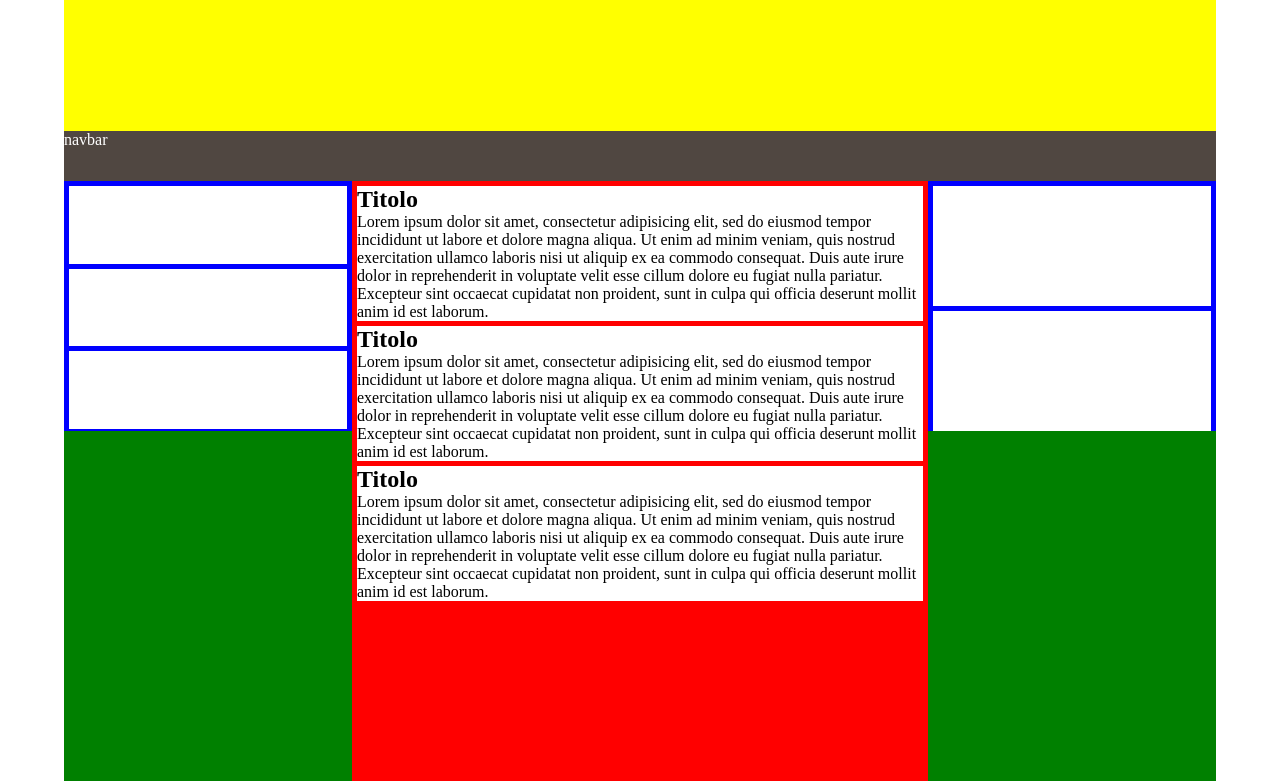
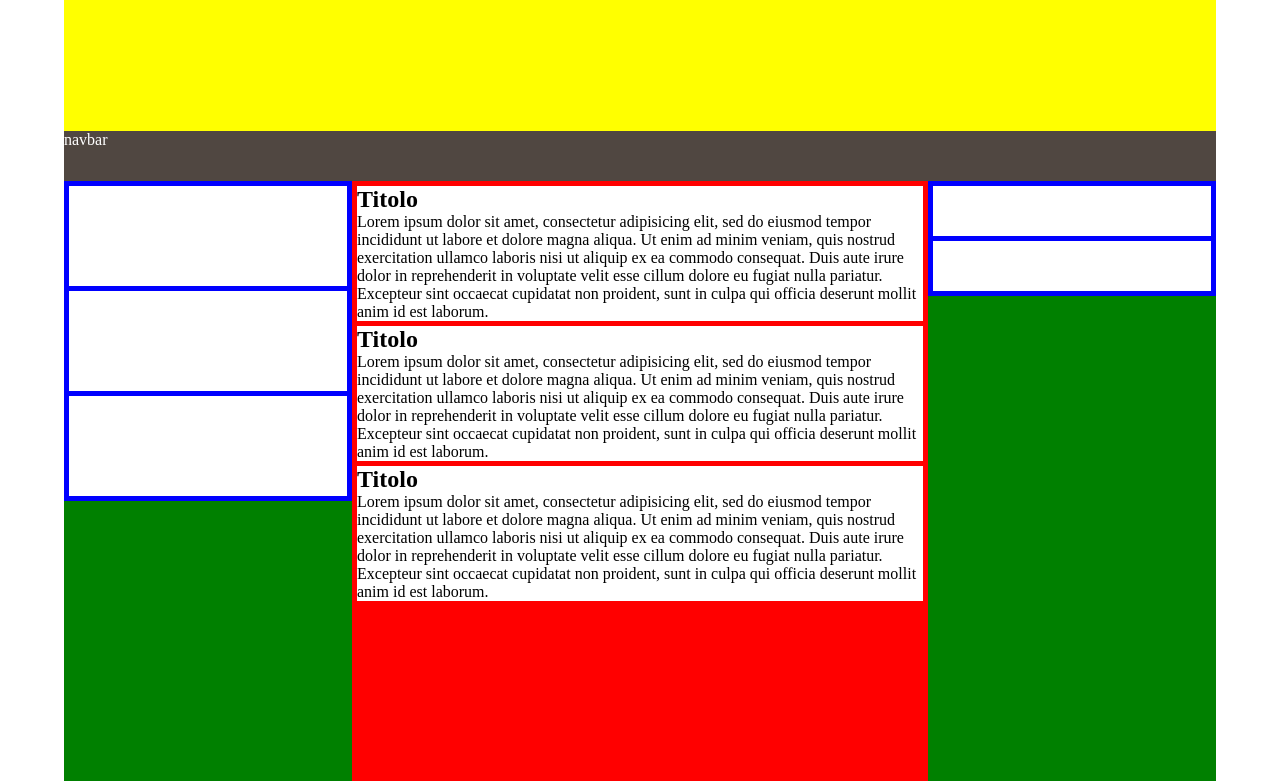
Before and after one commit to francescoferruccio/htmlcss-struttura-wp, a plain HTML site: page index.html in a window 1280 px wide. Shown: the part 19-800 px from the top of the page. Drawn offline with Linux system fonts and the light colour scheme.

Commit message:
modificate dimensioni di sezioni e box laterali

```diff
--- a/style.css
+++ b/style.css
@@ -35,7 +35,7 @@ main::after{
 aside{
   /* debug */
   background-color: blue;
-  height: 250px;
+  height: 100%;
   /* fine debug */
   float: left;
   width: 25%;
@@ -65,7 +65,7 @@ footer{
 .left .box{
   /* debug */
   background-color: white;
-  height: calc(33% - 5px);
+  height: 100px;
   /* fine debug */
   margin: 5px;
 }
@@ -73,7 +73,7 @@ footer{
 .right .box{
   /* debug */
   background-color: white;
-  height: calc(50% - 5px);
+  height: 50px;
   /* fine debug */
   margin: 5px;
 }
```
